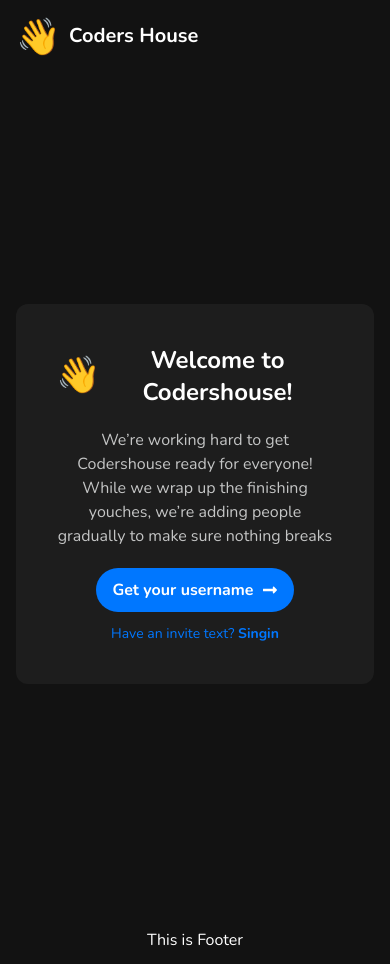
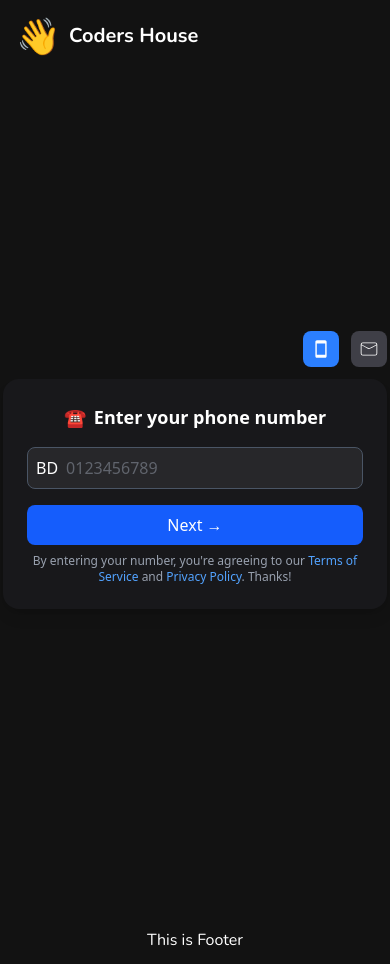
Before and after one commit to developerujjal/coders-house, a React (Vite) app: page / in a window 390 px wide. Built offline with nearby package versions, Linux system fonts and the light colour scheme.

Commit message:
add phone and email loging stuff

```diff
--- a/src/components/Shared/NavBar.jsx
+++ b/src/components/Shared/NavBar.jsx
@@ -6,7 +6,7 @@ const NavBar = () => {
         <header>
             <div className='container mx-auto px-4'>
                 <div className='py-4'>
-                    <Link to={'/'} className='flex items-center gap-2'>
+                    <Link to={'/'} className='w-3xs flex items-center gap-2'>
                         <span className='text-4xl'>&#128075;</span>
                         <h2 className='font-nunito font-bold text-xl'>Coders House</h2>
 
--- /dev/null
+++ b/src/pages/PhoneNumberInput/PhoneNumberInput.jsx
@@ -0,0 +1,90 @@
+import { useState } from "react";
+import { IoMdPhonePortrait } from "react-icons/io";
+import { CiMail } from "react-icons/ci";
+
+
+export default function PhoneNumberInput() {
+    const [selected, setSelected] = useState("phone");
+
+    return (
+        <section>
+            <div className="container mx-auto px-4">
+                <div className="flex justify-center items-center h-screen">
+                    <div className="relative">
+
+                        {
+                            selected === "phone" ? (
+                                <>
+                                    <div className="bg-zinc-900 p-6 rounded-2xl shadow-lg w-96 text-center text-white">
+                                        <h2 className="text-lg font-semibold flex items-center justify-center gap-2">
+                                            <span className="text-red-500">☎️</span> Enter your phone number
+                                        </h2>
+                                        <div className="mt-4 flex items-center gap-2 border border-gray-600 rounded-lg p-2 bg-zinc-800">
+                                            <span className="flex items-center gap-1">
+                                                BD
+                                            </span>
+                                            <input
+                                                type="text"
+                                                placeholder="0123456789"
+                                                className="bg-transparent w-full outline-none text-gray-400"
+
+                                            />
+                                        </div>
+                                        <button className="mt-4 bg-blue-600 hover:bg-blue-700 px-6 py-2 rounded-lg text-white font-medium w-full">
+                                            Next →
+                                        </button>
+                                        <p className="text-xs text-gray-400 mt-2">
+                                            By entering your number, you're agreeing to our
+                                            <span className="text-blue-400"> Terms of Service</span> and
+                                            <span className="text-blue-400"> Privacy Policy</span>. Thanks!
+                                        </p>
+                                    </div>
+                                </>
+                            ) : (
+                                <>
+                                    <div className="bg-zinc-900 p-6 rounded-2xl shadow-lg w-96 text-center text-white">
+                                        <h2 className="text-lg font-semibold flex items-center justify-center gap-2">
+                                            <span>📧</span> Enter your email id
+                                        </h2>
+                                        <div className="mt-4 border border-gray-600 rounded-lg p-2 bg-zinc-800">
+                                            <input
+                                                type="text"
+                                                placeholder="Write your email"
+                                                className="bg-transparent w-full outline-none text-gray-400 text-center"
+                                            />
+                                        </div>
+                                        <button className="mt-4 bg-blue-600 hover:bg-blue-700 px-6 py-2 rounded-lg text-white font-medium w-full">
+                                            Next →
+                                        </button>
+                                        <p className="text-xs text-gray-400 mt-2">
+                                            By entering your number, you're agreeing to our
+                                            <span className="text-blue-400"> Terms of Service</span> and
+                                            <span className="text-blue-400"> Privacy Policy</span>. Thanks!
+                                        </p>
+                                    </div>
+                                </>
+                            )
+                        }
+
+
+
+                        <div className="absolute -top-12 right-0 flex gap-3">
+                            <button
+                                className={`p-2 rounded-lg cursor-pointer ${selected === "phone" ? "bg-blue-500" : "bg-zinc-700"}`}
+                                onClick={() => setSelected("phone")}
+                            >
+                                <IoMdPhonePortrait className="w-5 h-5 text-white" />
+                            </button>
+                            <button
+                                className={`p-2 rounded-lg cursor-pointer ${selected === "mail" ? "bg-blue-500" : "bg-zinc-700"}`}
+                                onClick={() => setSelected("mail")}
+                            >
+                                <CiMail className="w-5 h-5 text-white" />
+                            </button>
+                        </div>
+                    </div>
+                </div>
+            </div>
+        </section>
+    );
+}
--- a/src/routes/AppRoutes.jsx
+++ b/src/routes/AppRoutes.jsx
@@ -2,6 +2,7 @@ import React from 'react';
 import { Routes, Route } from "react-router";
 import Root from '../layouts/Root';
 import Home from '../pages/Home/Home';
+import PhoneNumberInput from '../pages/PhoneNumberInput/PhoneNumberInput';
 
 
 const AppRoutes = () => {
@@ -9,7 +10,7 @@ const AppRoutes = () => {
         <>
             <Routes>
                 <Route path='/' element={<Root />} errorElement={<div>Error</div>}>
-                    <Route index element={<Home />} />
+                    <Route index element={<PhoneNumberInput />} />
                 </Route>
             </Routes>
         </>
```
